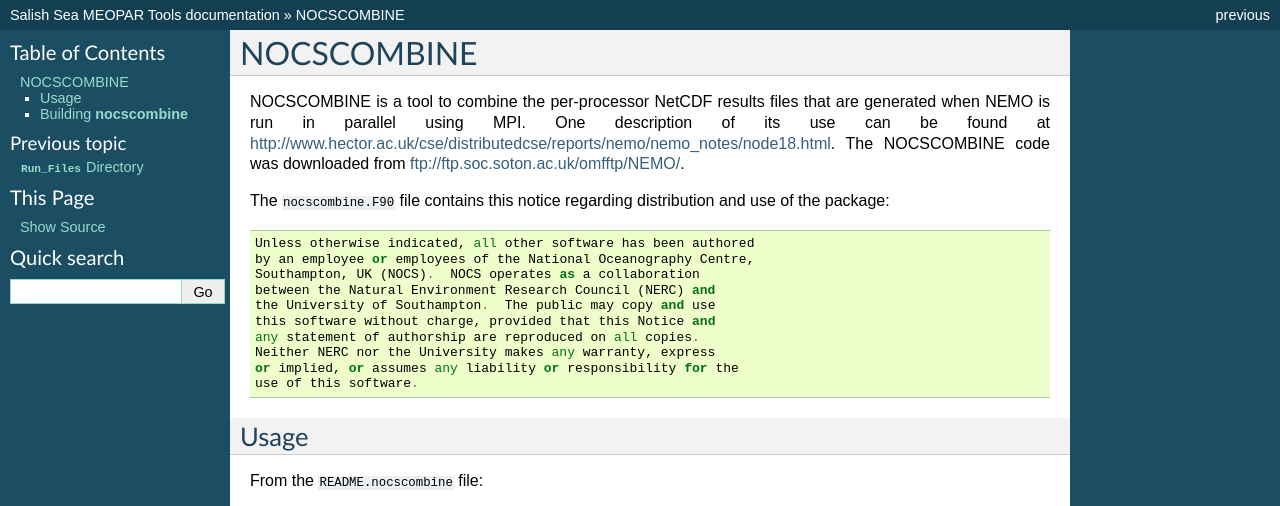
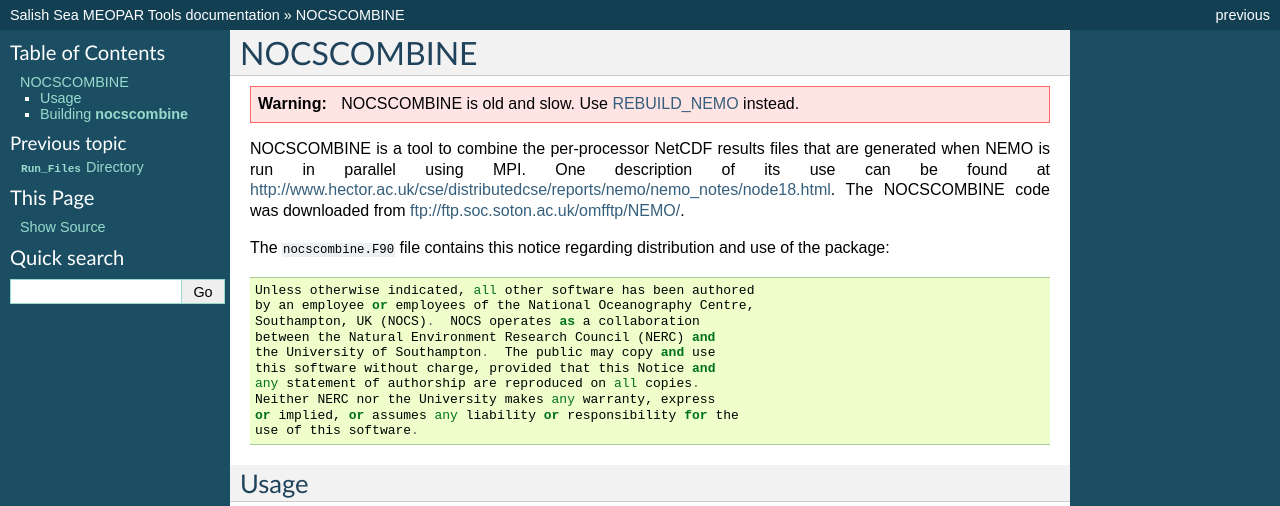
Before and after one commit to SalishSeaCast/tools, a Sphinx documentation site: the page built from docs/nocscombine/index.rst, in a window 1280 px wide, cut to the strip 0-506 px from the top of the page. Built offline with Sphinx 7.4.7, drawn with Linux system fonts in a browser that asks for light colours.

Commit message:
Add warning to NOCSCOMBINE docs that rebuild_nemo should be used instead.

```diff
--- a/docs/nemo-tools/rebuild_nemo.rst
+++ b/docs/nemo-tools/rebuild_nemo.rst
@@ -1,3 +1,5 @@
+.. _rebuild-nemo-tool:
+
 ************
 REBUILD_NEMO
 ************
--- a/docs/nocscombine/index.rst
+++ b/docs/nocscombine/index.rst
@@ -1,6 +1,11 @@
 ***********
 NOCSCOMBINE
 ***********
+
+.. warning::
+
+    NOCSCOMBINE is old and slow.
+    Use :ref:`rebuild-nemo-tool` instead.
 
 NOCSCOMBINE is a tool to combine the per-processor NetCDF results files that are generated when NEMO is run in parallel using MPI.
 One description of its use can be found at http://www.hector.ac.uk/cse/distributedcse/reports/nemo/nemo_notes/node18.html.
```
